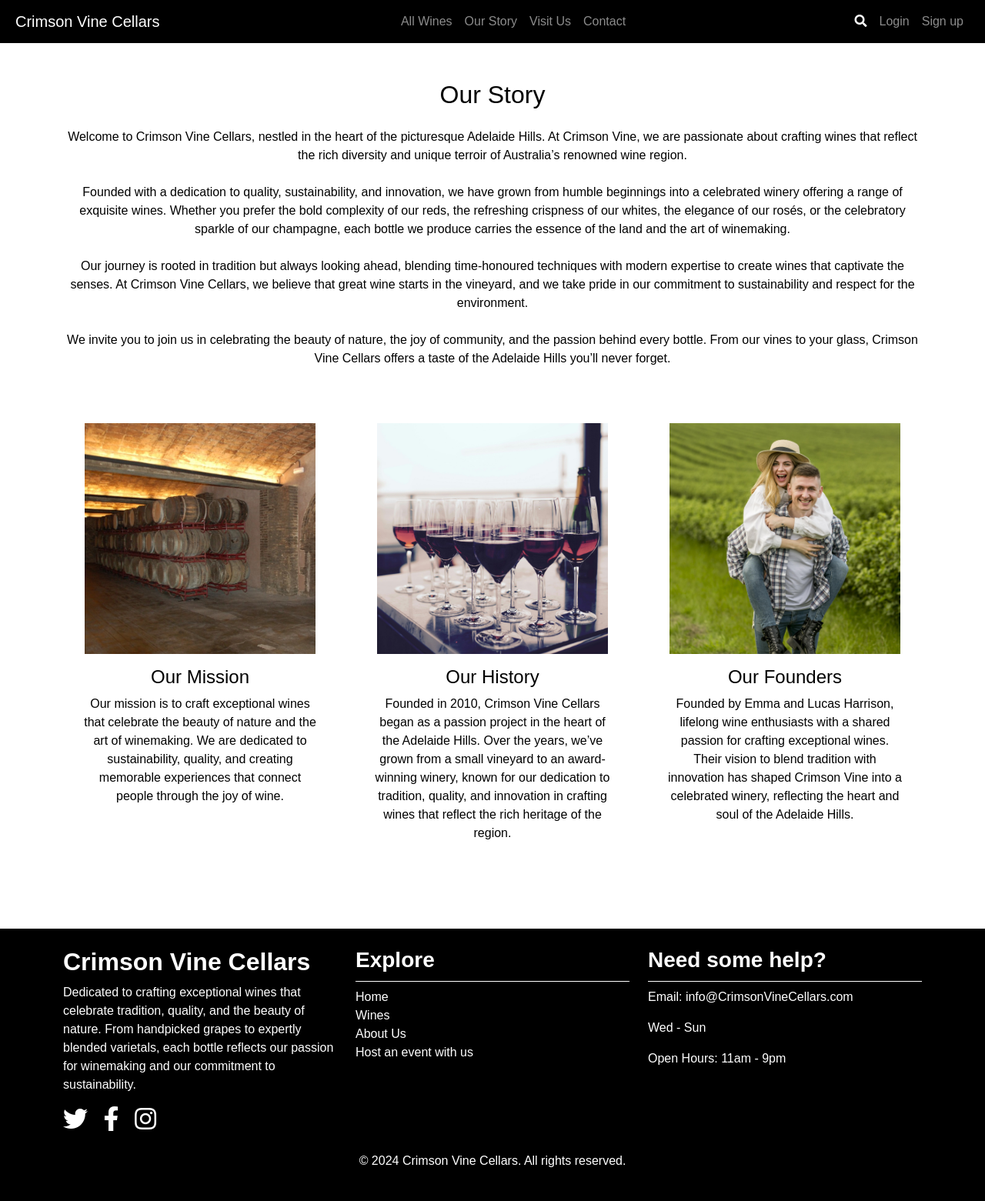
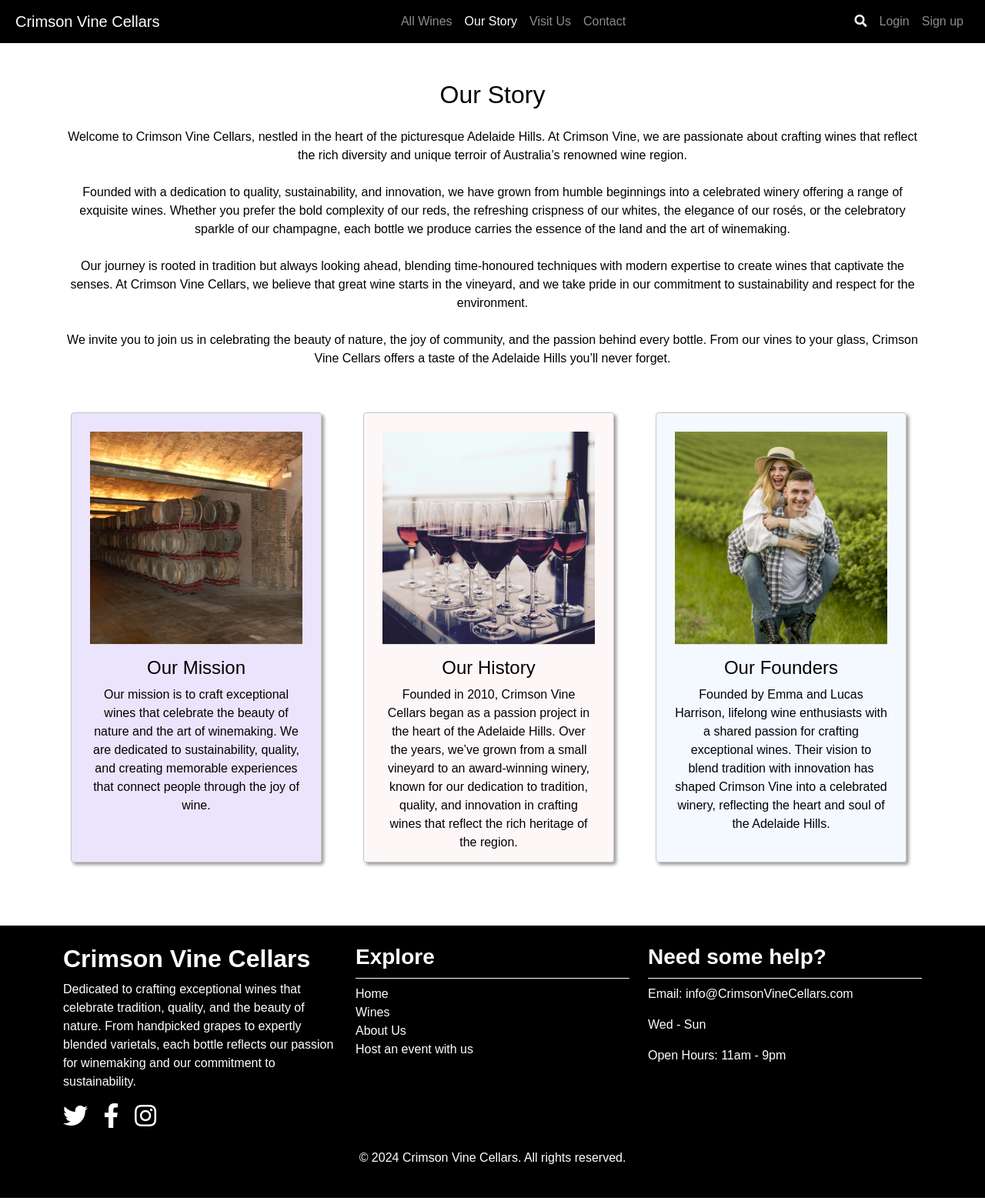
Before and after one commit to jordie-13/Crimson_Vine_Cellars, a Django app: page /about-us/ in a window 1280 px wide. Shown: the whole page at 77% size. Run offline with Django 5.2, Linux system fonts and the light colour scheme; some libraries are stand-ins or nearby versions.

Commit message:
Add some basic css to about us page

```diff
--- a/static/css/styles.css
+++ b/static/css/styles.css
@@ -72,6 +72,62 @@ footer a:hover {
     color: #acdbdc;
 }
 
+
+/* About Us page styles */
+.about-us-box {
+    max-width: 360px;
+    height: 585px;
+    display: inline-block;
+    vertical-align: top;
+    border: 1.5px solid #c6c6c6;
+    padding: 20px;
+    margin: 10px;
+    box-shadow: 3px 3px 4px rgba(0, 0, 0, 0.4);
+    border-radius: 8px;
+    text-align: center;
+}
+
+.about-box-1 {
+    background: rgba(155, 122, 242, 0.2);
+    margin-right: 20px;
+}
+
+.about-box-2 {
+    background: rgba(250, 227, 233, 0.3);
+    margin-right: 20px;
+}
+
+.about-box-3 {
+    background: rgba(201, 218, 252, 0.2);
+    margin-right: 20px;
+}
+
+.about-us-box img.box-image {
+    width: 100%;
+    height: auto;
+    max-height: 500px;
+    border-bottom: 1px solid #ddd;
+    margin-bottom: 15px;
+}
+
+.about-us-box h2 {
+    font-size: 1.5rem;
+    margin-bottom: 10px;
+}
+
+.about-us-box p {
+    font-size: 1rem;
+}
+
+
+
+
+
+
+
+
+
+
 /* Responsive Adjustments for Footer Columns */
 @media (max-width: 992px) {
     footer .col-lg-4 {
--- a/templates/base.html
+++ b/templates/base.html
@@ -1,8 +1,10 @@
 {% load static %}
 
 {% url 'home' as home_url %}
+{% url 'about_us' as about_url %}
 {% url 'product_list' as product_list_url %}
 {% url 'product_details' as product_details_url %}
+
 
 <!DOCTYPE html>
 <html lang="en">
@@ -51,7 +53,7 @@
                         <a class="nav-link {% if request.path == product_list_url %}active{% endif %}" href="{{ product_list_url }}">All Wines</a>
                     </li>
                     <li class="nav-item">
-                        <a class="nav-link {% if request.path == home_url %}active{% endif %}" href="{{ home_url }}">Our Story</a>
+                        <a class="nav-link {% if request.path == about_url %}active{% endif %}" href="{{ about_url }}">Our Story</a>
                     </li>
                     <li class="nav-item">
                         <a class="nav-link {% if request.path == home_url %}active{% endif %}" href="{{ home_url }}">Visit Us</a>
@@ -148,9 +150,9 @@
                 <div class="col-lg-4 col-md-12 footer-column mb-4">
                     <h3>Explore</h3>
                     <ul class="page-links list-unstyled">
-                        <li><a href="/" class="text-reset text-decoration-none" aria-label="Home page">Home</a></li>
-                        <li><a href="/" class="text-reset text-decoration-none" aria-label="Books page">Wines</a></li>
-                        <li><a href="/" class="text-reset text-decoration-none" aria-label="About us page">About Us</a></li>
+                        <li><a href="{{ home_url }}" class="text-reset text-decoration-none" aria-label="Home page">Home</a></li>
+                        <li><a href="{{ product_list_url }}" class="text-reset text-decoration-none" aria-label="Books page">Wines</a></li>
+                        <li><a href="{{ about_url }}" class="text-reset text-decoration-none" aria-label="About us page">About Us</a></li>
                         <li><a href="/" class="text-reset text-decoration-none" aria-label="Request a book page">Host an event with us</a></li>
                     </ul>
                 </div>
```
